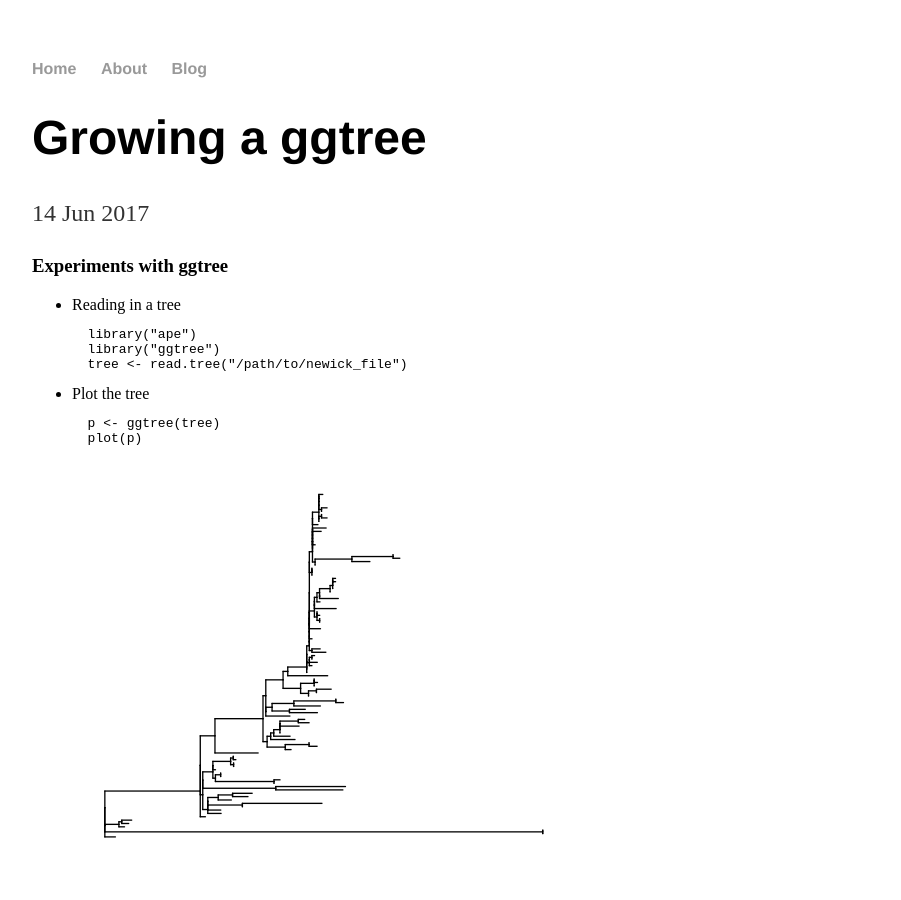
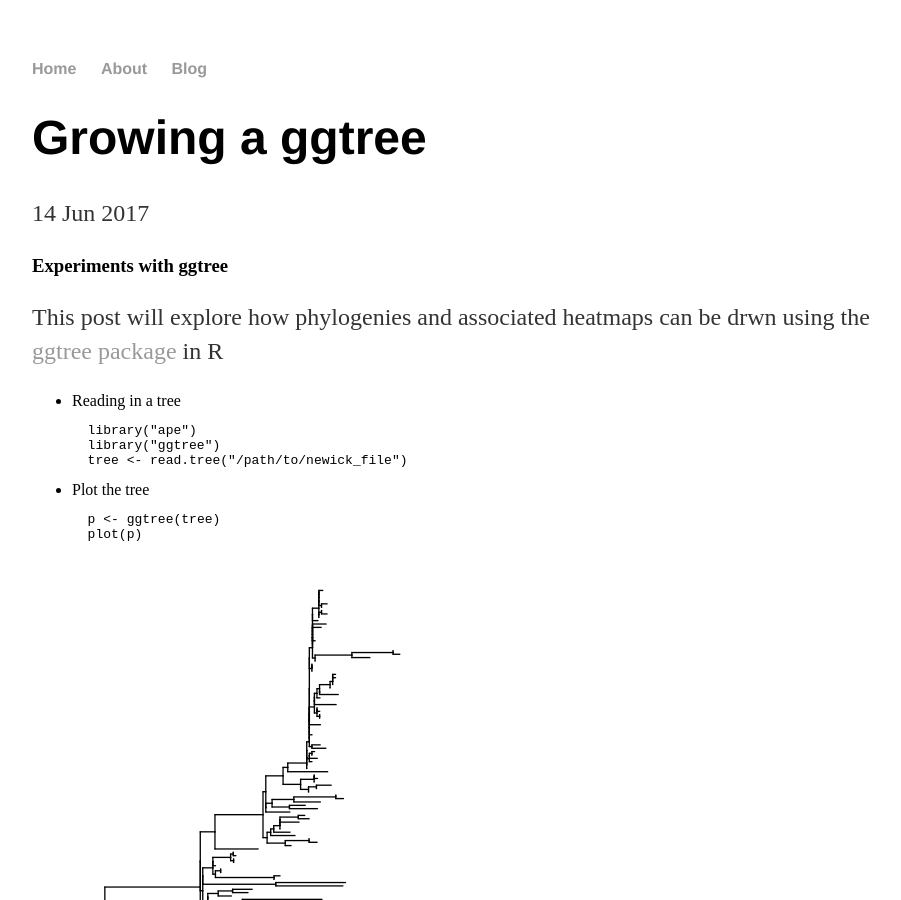
Before and after one commit to phe-bioinformatics/phe-bioinformatics.github.io, a Jekyll site: the page built from _posts/2017-06-14-ggtree_exploration.md, in a window 1280 px wide and 900 px high. Shown: the whole window, without its empty margins (160-1061 px from the left). Built offline with Jekyll 4.4.1, drawn with Linux system fonts in a browser that asks for light colours.

Commit message:
Create 2017-06-14-ggtree_exploration.md

````diff
--- a/_posts/2017-06-14-ggtree_exploration.md
+++ b/_posts/2017-06-14-ggtree_exploration.md
@@ -4,6 +4,7 @@ title: "Growing a ggtree"
 date: 2017-06-14
 ---
 ### Experiments with ggtree
+This post will explore how phylogenies and associated heatmaps can be drwn using the [ggtree package](https://guangchuangyu.github.io/ggtree/) in R
 
   - Reading in a tree
   ```R
````
